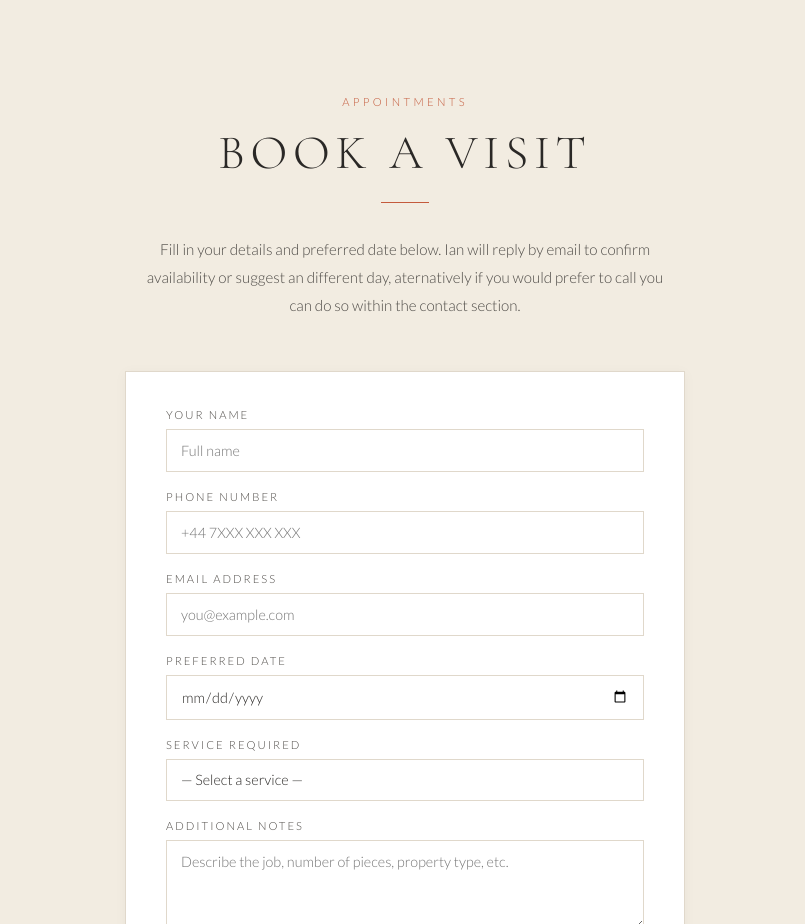
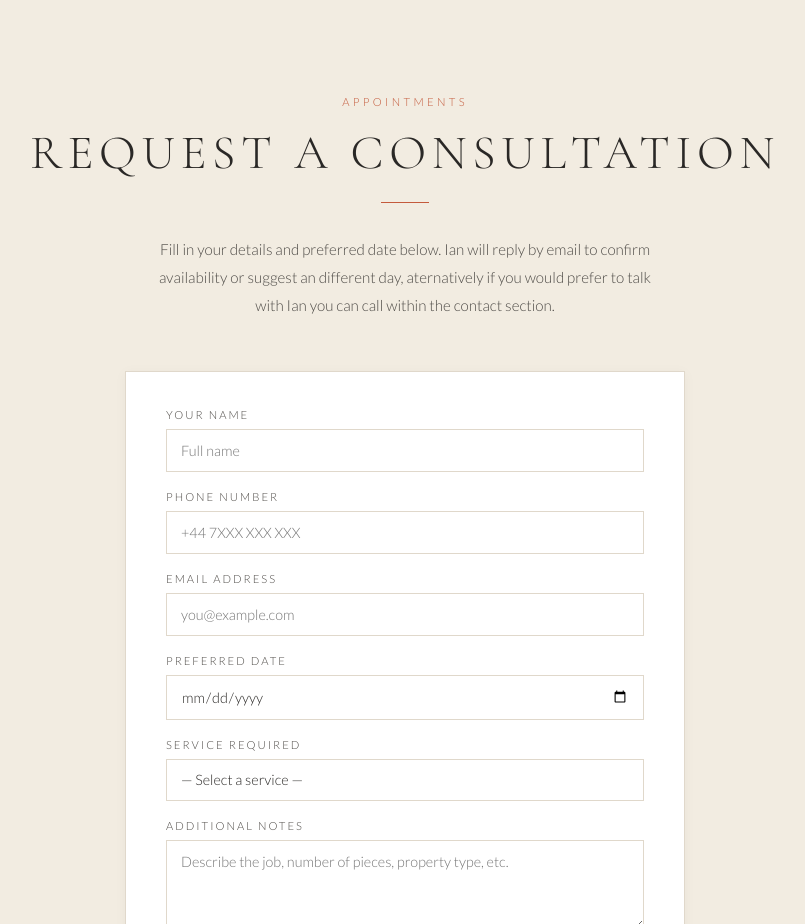
Before and after one commit to LloydGauld/IanGauld, a plain HTML site: page index.html in a window 1280 px wide. Shown: the part 1540-2464 px from the top of the page, without its empty margins (235-1040 px from the left). Drawn offline with nearby package versions, Linux system fonts and the light colour scheme.

Commit message:
Update index.html
updated TExt

```diff
--- a/index.html
+++ b/index.html
@@ -781,12 +781,12 @@
   <section id="booking">
     <div class="section-header">
       <span class="section-label">Appointments</span>
-      <h2 class="section-title">Book a Visit</h2>
+      <h2 class="section-title">Request a Consultation</h2>
       <div class="section-rule"></div>
     </div>
 
     <p class="booking-intro">
-      Fill in your details and preferred date below. Ian will reply by email to confirm availability or suggest an different day, aternatively if you would prefer to call you can do so within the contact section.
+      Fill in your details and preferred date below. Ian will reply by email to confirm availability or suggest an different day, aternatively if you would prefer to talk with Ian you can call within the contact section.
     </p>
 
     <div class="booking-form-box">
```
